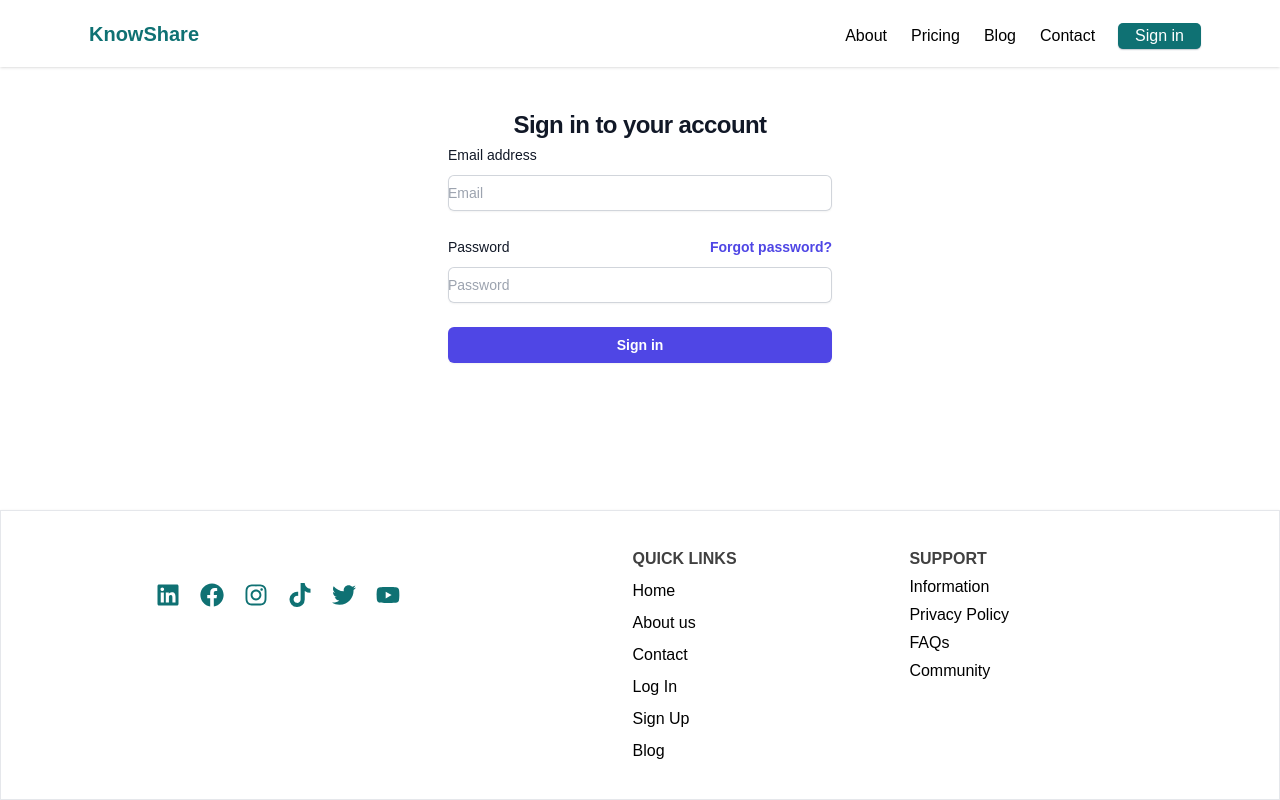
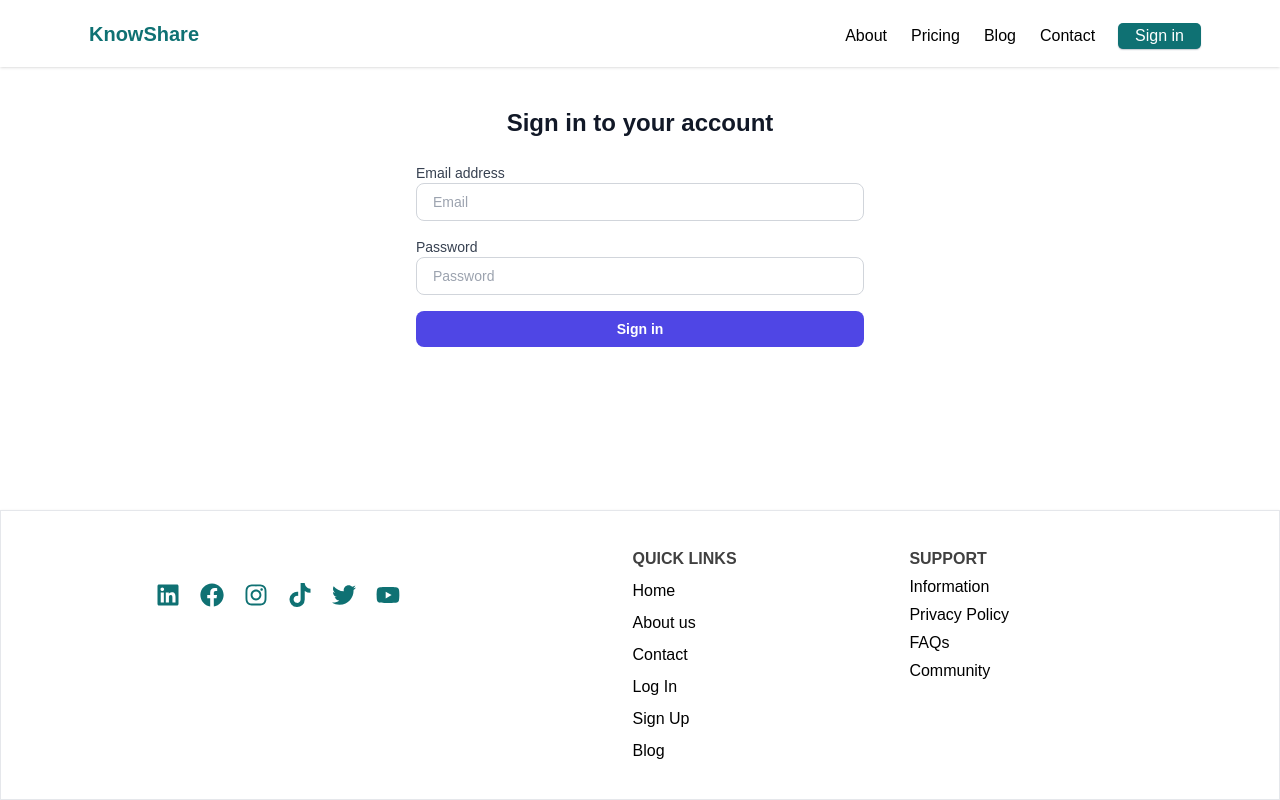
Before and after one commit to KnowShare-ALX/React-Frontend, a React (Create React App) app in the folder knowshare-react/: page /signup in a window 1280 px wide. Built offline with nearby package versions, Linux system fonts and the light colour scheme.

Commit message:
sigup component validation

```diff
--- a/knowshare-react/package.json
+++ b/knowshare-react/package.json
@@ -6,12 +6,14 @@
     "@testing-library/jest-dom": "^5.17.0",
     "@testing-library/react": "^13.4.0",
     "@testing-library/user-event": "^13.5.0",
+    "formik": "^2.4.4",
     "react": "^18.2.0",
     "react-dom": "^18.2.0",
     "react-icons": "^4.11.0",
     "react-router-dom": "^6.15.0",
     "react-scripts": "5.0.1",
-    "web-vitals": "^2.1.4"
+    "web-vitals": "^2.1.4",
+    "yup": "^1.2.0"
   },
   "scripts": {
     "start": "react-scripts start",
--- a/knowshare-react/src/Signup.jsx
+++ b/knowshare-react/src/Signup.jsx
@@ -1,66 +1,73 @@
-import React, { useState } from 'react';
+import React from 'react';
+import { Formik, Form, Field, ErrorMessage } from 'formik';
+import * as Yup from 'yup';
 
 function Signup() {
-  const [formData, setFormData] = useState({ email: '', password: '' });
-
-  const handleSubmit = (e) => {
-    e.preventDefault();
-    // Add signup logic here (e.g., validate input and create a new user account)
-    console.log('Signup form submitted:', formData);
-  };
+  const validationSchema = Yup.object().shape({
+    email: Yup.string()
+      .email('Invalid email address')
+      .required('Email is required'),
+    password: Yup.string()
+      .min(6, 'Password must be at least 6 characters')
+      .required('Password is required'),
+  });
 
   return (
-    <div className="mt-10 sm:mx-auto sm:w-full sm:max-w-sm">
-      <h2 className="text-center text-2xl font-bold leading-9 tracking-tight text-gray-900">Sign in to your account</h2>
-      <form className="space-y-6" onSubmit={handleSubmit}>
+    <div className="mt-10 sm:mx-auto sm:w-full sm:max-w-md">
+      <h2 className="text-center text-2xl font-bold text-gray-900 mb-6">Sign in to your account</h2>
+      <Formik
+        initialValues={{ email: '', password: '' }}
+        validationSchema={validationSchema}
+        onSubmit={(values, actions) => {
+          // Add signup logic here (e.g., validate input and create a new user account)
+          console.log('Signup form submitted:', values);
+
+          // Call actions.setSubmitting(false) to indicate that form submission is complete
+          actions.setSubmitting(false);
+        }}
+      >
+        {({ isSubmitting }) => (
+          <Form className="space-y-4">
             <div>
-          <label htmlFor="email" className="block text-sm font-medium leading-6 text-gray-900">Email address</label>
-          <div className="mt-2">
-            <input
-              id="email"
+              <label htmlFor="email" className="block text-sm font-medium text-gray-700">Email address</label>
+              <Field
+                type="email"
                 name="email"
-              type="email"
                 autoComplete="email"
                 required
-              className="block w-full rounded-md border-0 py-1.5 text-gray-900 shadow-sm ring-1 ring-inset ring-gray-300 placeholder:text-gray-400 focus:ring-2 focus:ring-inset focus:ring-indigo-600 sm:text-sm sm:leading-6"
+                className="block w-full px-4 py-2 rounded-lg border border-gray-300 focus:ring-indigo-500 focus:border-indigo-500 placeholder-gray-400 sm:text-sm"
                 placeholder="Email"
-              value={formData.email}
-              onChange={(e) => setFormData({ ...formData, email: e.target.value })}
               />
-          </div>
+              <ErrorMessage name="email" component="div" className="text-red-500 text-sm mt-1" />
             </div>
 
             <div>
-          <div className="flex items-center justify-between">
-            <label htmlFor="password" className="block text-sm font-medium leading-6 text-gray-900">Password</label>
-            <div className="text-sm">
-              <a href="#" className="font-semibold text-indigo-600 hover:text-indigo-500">Forgot password?</a>
-            </div>
-          </div>
-          <div className="mt-2">
-            <input
-              id="password"
+              <label htmlFor="password" className="block text-sm font-medium text-gray-700">Password</label>
+              <Field
+                type="password"
                 name="password"
-              type="password"
                 autoComplete="current-password"
                 required
-              className="block w-full rounded-md border-0 py-1.5 text-gray-900 shadow-sm ring-1 ring-inset ring-gray-300 placeholder:text-gray-400 focus:ring-2 focus:ring-inset focus:ring-indigo-600 sm:text-sm sm:leading-6"
+                className="block w-full px-4 py-2 rounded-lg border border-gray-300 focus:ring-indigo-500 focus:border-indigo-500 placeholder-gray-400 sm:text-sm"
                 placeholder="Password"
-              value={formData.password}
-              onChange={(e) => setFormData({ ...formData, password: e.target.value })}
               />
-          </div>
+              <ErrorMessage name="password" component="div" className="text-red-500 text-sm mt-1" />
             </div>
 
             <div>
               <button
                 type="submit"
-            className="flex w-full justify-center rounded-md bg-indigo-600 px-3 py-1.5 text-sm font-semibold leading-6 text-white shadow-sm hover:bg-indigo-500 focus-visible:outline focus-visible:outline-2 focus-visible:outline-offset-2 focus-visible:outline-indigo-600"
+                className={`w-full py-2 px-4 rounded-lg bg-indigo-600 text-white font-semibold text-sm ${
+                  isSubmitting ? 'opacity-50 cursor-not-allowed' : 'hover:bg-indigo-700'
+                }`}
+                disabled={isSubmitting}
               >
-            Sign in
+                {isSubmitting ? 'Signing in...' : 'Sign in'}
               </button>
             </div>
-      </form>
+          </Form>
+        )}
+      </Formik>
     </div>
   );
 }
```
Also changed, not shown: 1 other file (tests, documents, lock files or other folders). Lines whose indentation alone changed are shown as unchanged.
